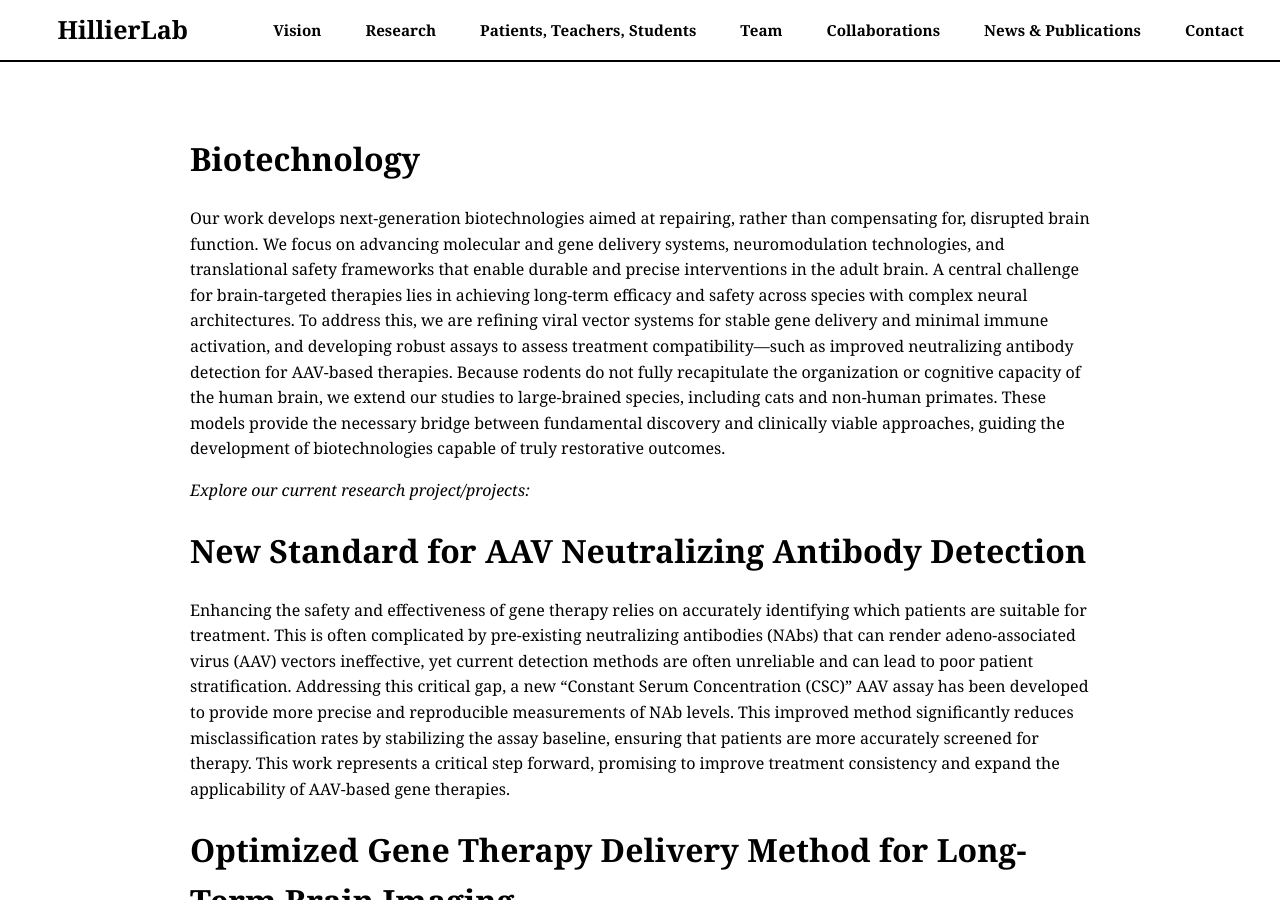
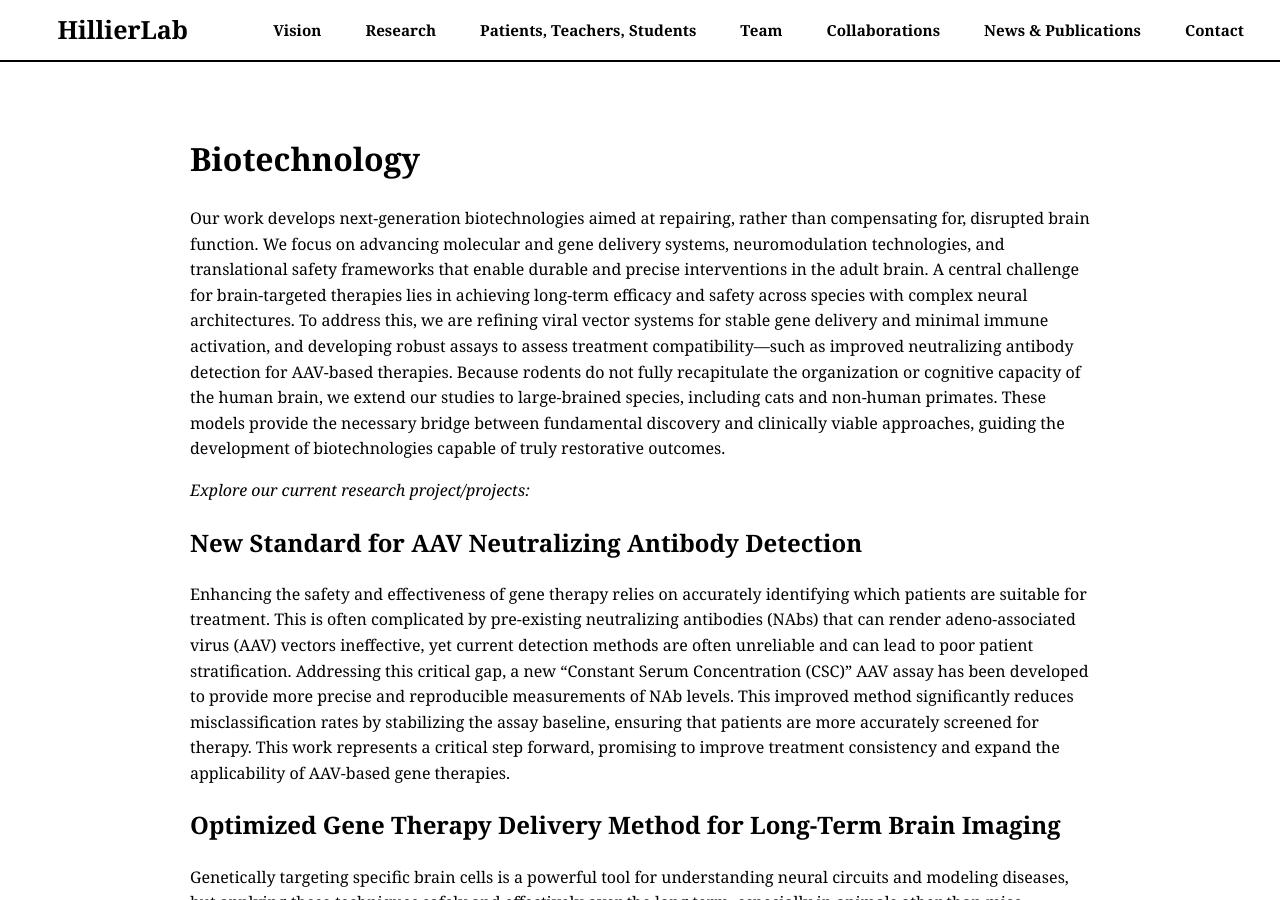
Before and after one commit to dzsano/rottenbillerdavid.github.io, a Jekyll site: the page built from biotechnology.md, in a window 1280 px wide and 900 px high. Built offline with Jekyll 4.4.1, drawn with Linux system fonts in a browser that asks for light colours.

```diff
--- a/biotechnology.md
+++ b/biotechnology.md
@@ -11,11 +11,11 @@ Because rodents do not fully recapitulate the organization or cognitive capacity
 
 *Explore our current research project/projects:*
 
-# New Standard for AAV Neutralizing Antibody Detection
+## New Standard for AAV Neutralizing Antibody Detection
 
 Enhancing the safety and effectiveness of gene therapy relies on accurately identifying which patients are suitable for treatment. This is often complicated by pre-existing neutralizing antibodies (NAbs) that can render adeno-associated virus (AAV) vectors ineffective, yet current detection methods are often unreliable and can lead to poor patient stratification. Addressing this critical gap, a new "Constant Serum Concentration (CSC)" AAV assay has been developed to provide more precise and reproducible measurements of NAb levels. This improved method significantly reduces misclassification rates by stabilizing the assay baseline, ensuring that patients are more accurately screened for therapy. This work represents a critical step forward, promising to improve treatment consistency and expand the applicability of AAV-based gene therapies.
 
-# Optimized Gene Therapy Delivery Method for Long-Term Brain Imaging
+## Optimized Gene Therapy Delivery Method for Long-Term Brain Imaging
 
 Genetically targeting specific brain cells is a powerful tool for understanding neural circuits and modeling diseases, but applying these techniques safely and effectively over the long term, especially in animals other than mice, remains a major hurdle. The use of gene therapy vectors, which are essential for this work, is often complicated by the body's immune response and inconsistent gene activity, limiting the reliability and duration of experiments. This research directly tackles this challenge by systematically searching for an optimal delivery method. Through extensive long-term studies involving optical imaging and immune monitoring, an optimized gene therapy approach was identified that ensures stable, long-lasting gene expression for brain imaging while significantly reducing the immune reaction. This breakthrough provides a much-needed method for safe and stable genetic access to the brain, paving the way for more advanced and reliable long-term studies of brain function.
 
```
